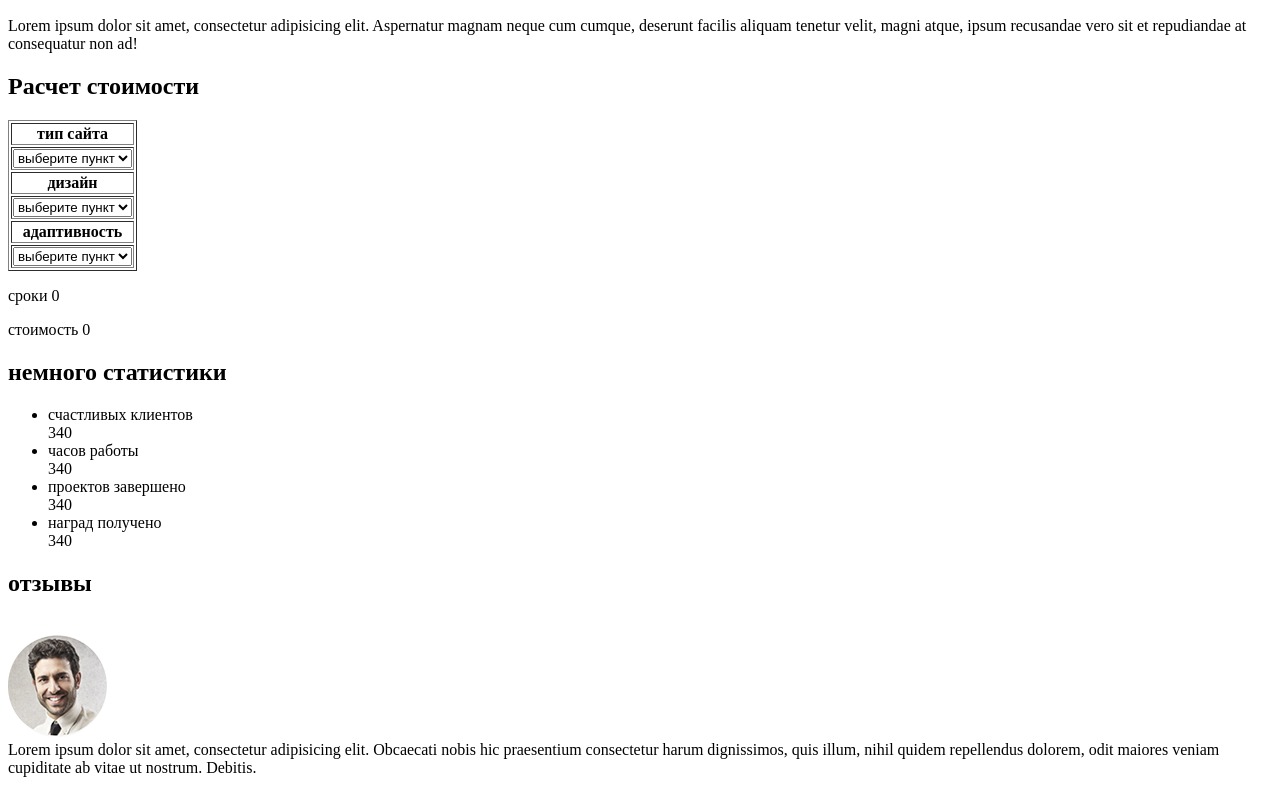
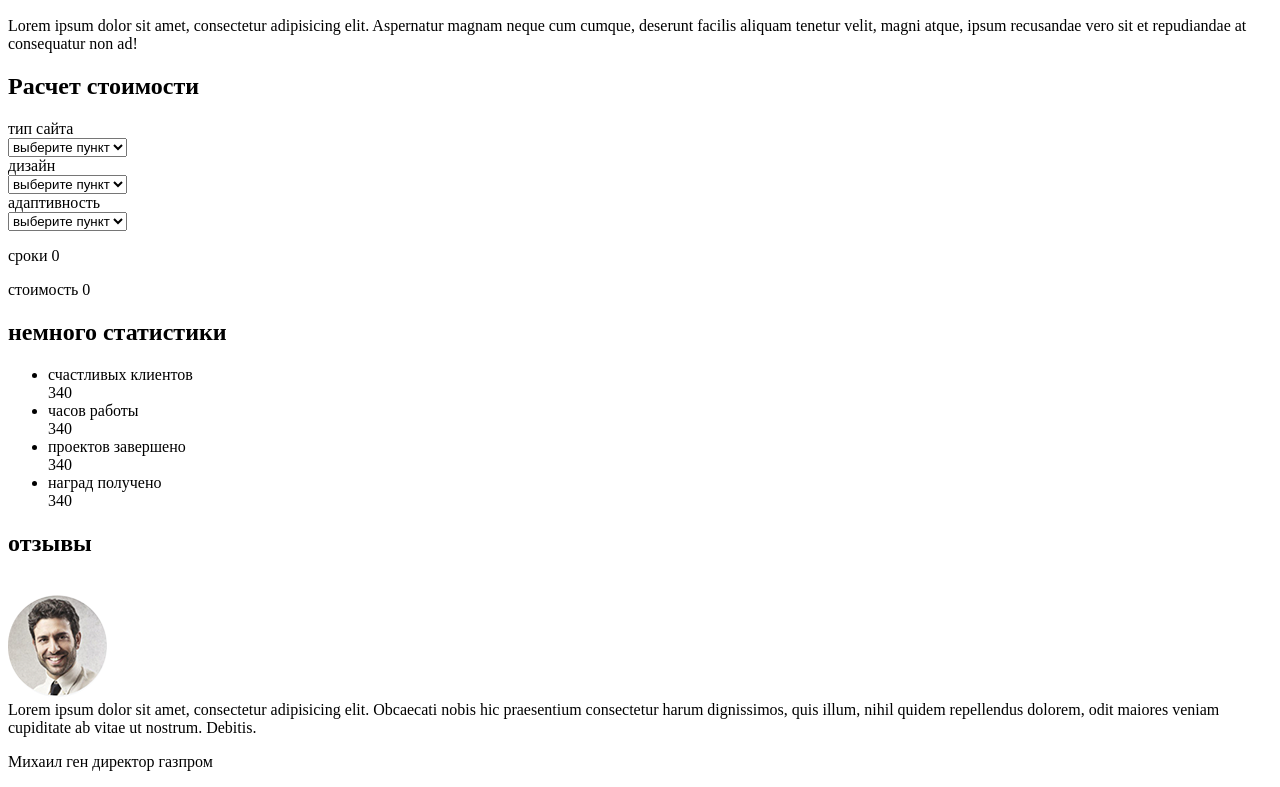
Before and after one commit to JohnlaJohn/JohnlaJohn.github.io, a plain HTML site: page Source/index.html in a window 1280 px wide. Shown: the part 1580-2367 px from the top of the page. Drawn offline with Linux system fonts and the light colour scheme.

Commit message:
сделал поправки в дз
поправил ошибки (калькулятор и <input type="text" placeholder="сообщение">)

```diff
--- a/Source/index.html
+++ b/Source/index.html
@@ -62,40 +62,21 @@
     <h7><span>Lorem ipsum dolor sit amet, consectetur adipisicing elit. Aspernatur magnam neque cum cumque, deserunt facilis aliquam tenetur velit, magni atque, ipsum recusandae vero sit et repudiandae at consequatur non ad!</span></h7>
 
     <h2>Расчет стоимости</h2>
-    <table border="1">
-        <tr>
-            <th>тип сайта</th>
-        </tr>
-        <tr>
-            <td><select name="list1" id="list">
+
+    <div class="calculation">тип сайта</div>
+    <select name="list1" id="list">
         <option value="opti">выберите пункт</option>
     </select>
-
-            </td>
-        <tr>
-            <th>дизайн</th>
-        </tr>
-        <tr>
-            <td><select name="list1" id="list">
+    <div class="calculation">дизайн</div>
+    <select name="list1" id="list">
         <option value="opti">выберите пункт</option>
     </select>
-
-            </td>
-
-        <tr>
-            <th>адаптивность</th>
-        </tr>
-        <tr>
-            <td><select name="list1" id="list">
+    <div class="calculation">адаптивность</div>
+    <select name="list1" id="list">
         <option value="opti">выберите пункт</option>
     </select>
-
-            </td>
-  </table>
     <p>сроки 0</p>
     <p>стоимость 0</p>
-
-
 
     <h2>немного статистики</h2>
     <ul>
@@ -124,9 +105,11 @@
             <li>+79999999</li>
         </ul>
         <h4>оставте мне сообщение</h4>
-        <input type="text" placeholder="введите ваше имя">
-        <input type="text" placeholder="email">
-        <input type="text" placeholder="сообщение">
+        <input type="textarea" placeholder="введите ваше имя">
+        <input type="textarea" placeholder="email">
+        <br>
+
+        <textarea placeholder="сообщение" id="" cols="30" rows="10"></textarea>
 
         <input type="submit" value="отправить">
         <br>
```
Lines whose indentation alone changed are shown as unchanged.
